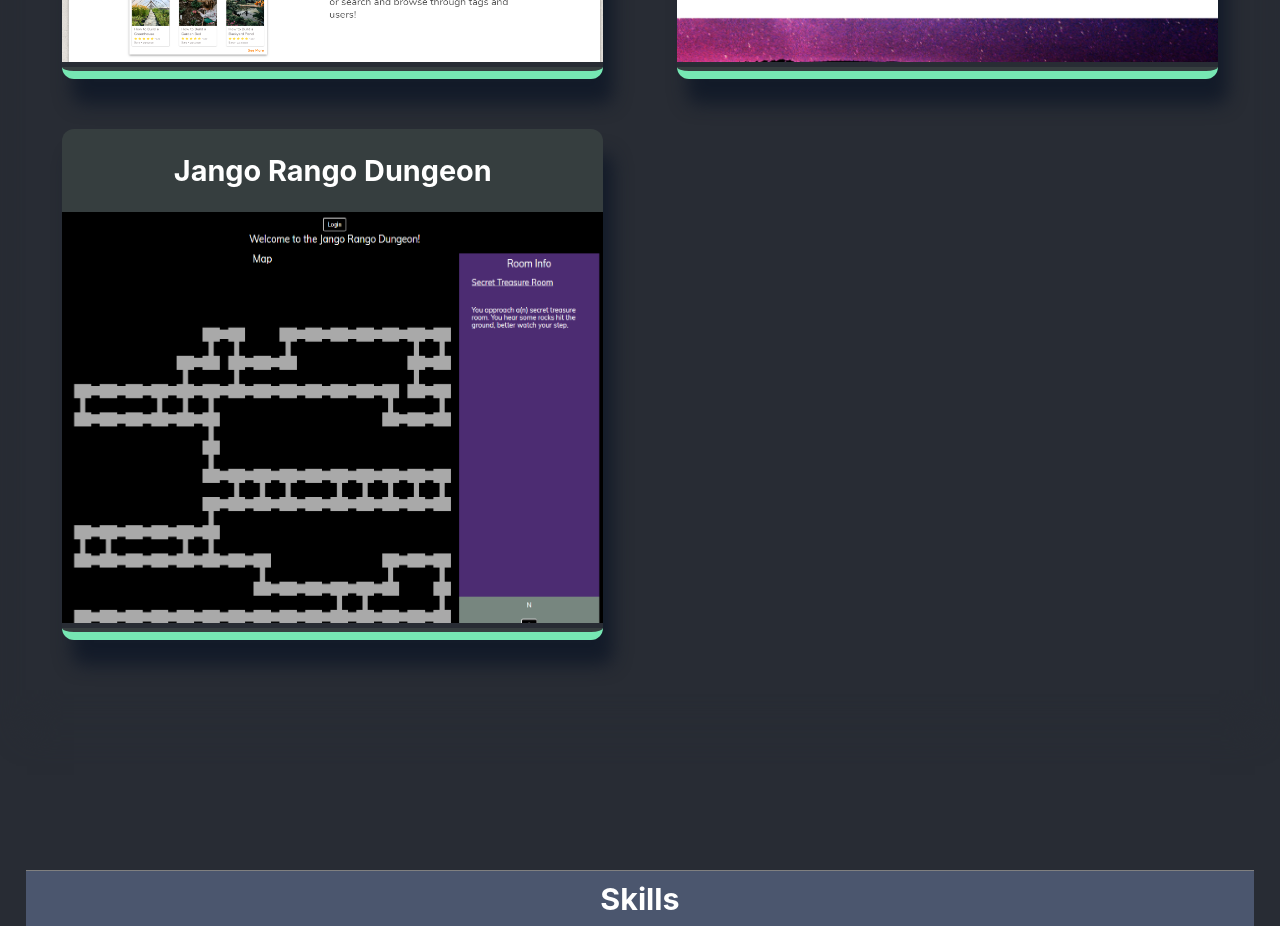
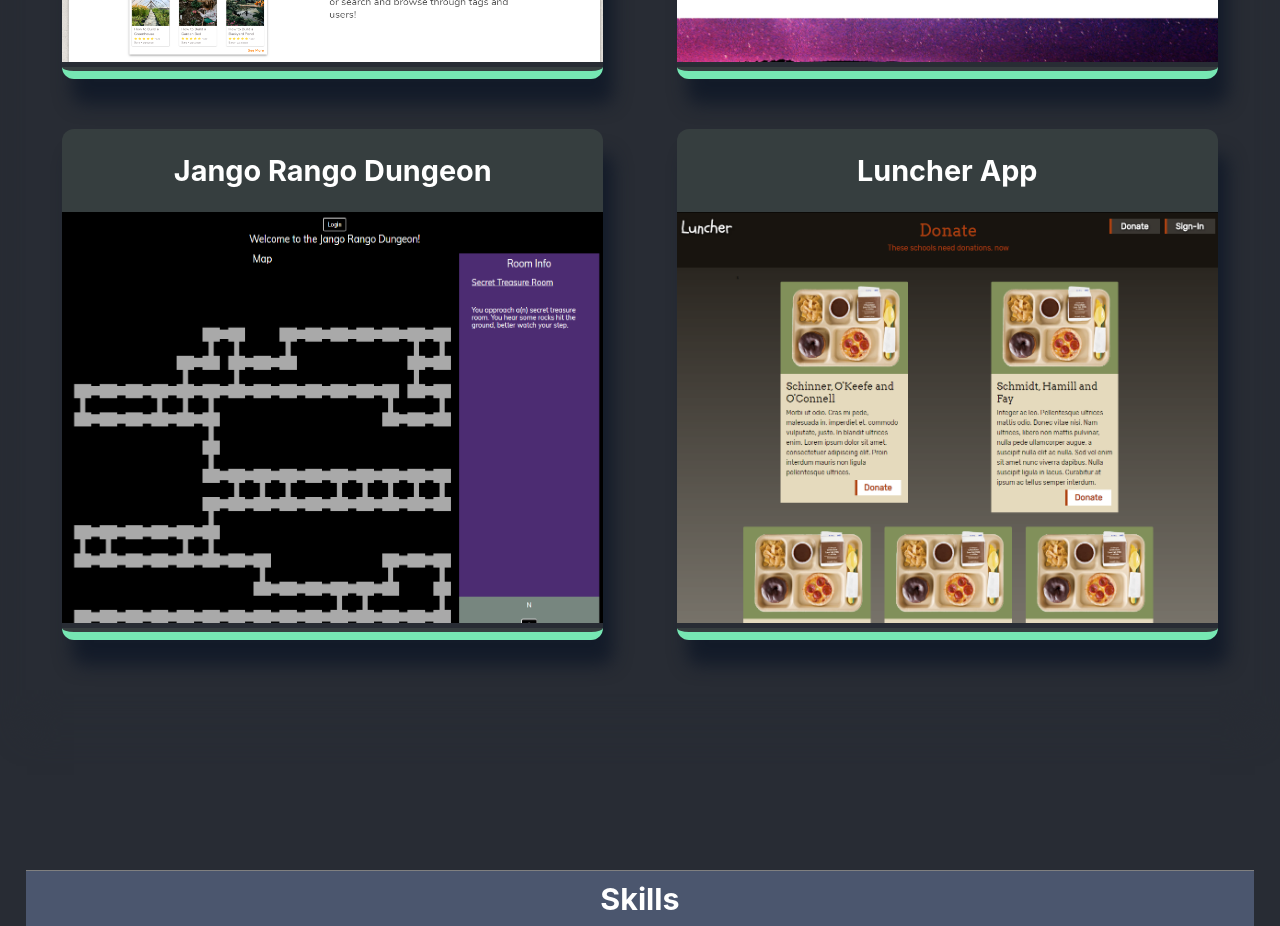
Before and after one commit to NickStrick/My-Portfolio, a React (Create React App) app in the folder portfolio/: page / in a window 1280 px wide. Shown: the part 1760-2686 px from the top of the page. Built offline with nearby package versions, Linux system fonts and the light colour scheme.

Commit message:
added project to portfolio

```diff
--- a/portfolio/src/App.js
+++ b/portfolio/src/App.js
@@ -31,7 +31,7 @@ const pData = [
   },
   {
     name: "Jango Rango Dungeon",
-    description: 'This project randomly Generates a map of 100 or more rooms. I used my knowledege of serach algorithms and data structures to procedurally generate a dungeon and be able to traverse it. We used django to send information of the dungeon to the frontend.',
+    description: 'This project randomly Generates a map of 100 or more rooms. I used my knowledge of search algorithms and data structures to procedural generate a dungeon and be able to traverse it. We used Django to send information of the dungeon to the front end.',
     img: rangoLogo,
     link: 'https://github.com/CS-multiplayer',
     deployed: 'https://jango-rango-dungeon.netlify.com/',
@@ -80,19 +80,19 @@ const pData = [
     contribution: 'I was responsible for maintaining momentum by overseeing project planning and updates, leading meetings, maintaining manager and stakeholder relationships, communicating effectively, solving conflicts, deployment, and debugging as well as contributing to the authentication of the app whenever possible.'
 
   },
-  // {
-  //   name: "Luncher App",
-  //   description: 'There are kids today in this country who go without student lunches. This app allows schools to broadcast the needs of their students by declaring an amount of donations that they would need to be fullfilled in order to provide lunches for those that go without.',
-  //   img: luncherLogo,
-  //   link: 'https://github.com/luncher-team/LA-Backend-Nick-Stricker',
-  //   deployed: 'https://luncherappltrii.netlify.com/',
-  //   role: 'Wed Developer',
-  //   techUsed: ['ReactJs', 'Express', 'Postgres', 'Cloudinary', 'PassportJS'],
-  //   teamMemebers: 6,
-  //   weeksCompleted: 5,
-  //   contribution: 'I primary worked with the frontend on this project. i used auth0 and passportJS to create the authentication for our users database. I set up the projects routes on the database and used knex to template and seed our database.'
+  {
+    name: "Luncher App",
+    description: 'There are kids today in this country who go without student lunches. This app allows schools to broadcast the needs of their students by declaring an amount of donations that they would need to be fullfilled in order to provide lunches for those that go without.',
+    img: luncherLogo,
+    link: 'https://github.com/luncher-team/LA-Backend-Nick-Stricker',
+    deployed: 'https://luncherappltrii.netlify.com/',
+    role: 'Wed Developer',
+    techUsed: ['ReactJs', 'Express', 'SQL', 'BcryptJS'],
+    teamMemebers: 3,
+    weeksCompleted: 1,
+    contribution: 'I primary worked with the frontend on this project. i used auth0 and passportJS to create the authentication for our users database. I set up the projects routes on the database and used knex to template and seed our database.'
 
-  // },
+  },
   // {
   //   name: "CS build week 2",
   //   description: 'In this project i tested my algorithm skills and traversed a 500 room dungeon, followed clues and mined a blockchain coin. I used my knowledge of search algorithms and graphs in order to mine a coin in the right location in the graph.',
```
